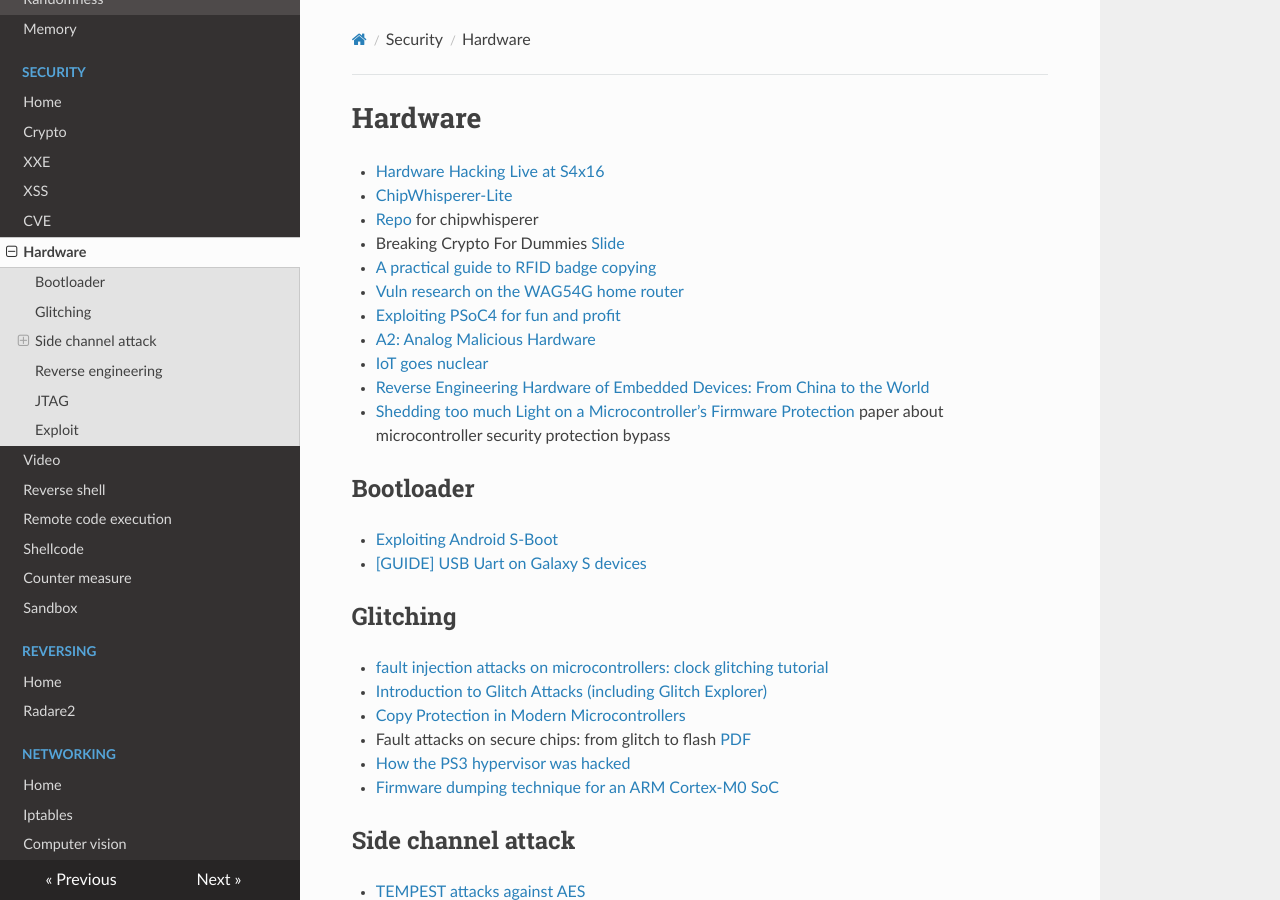
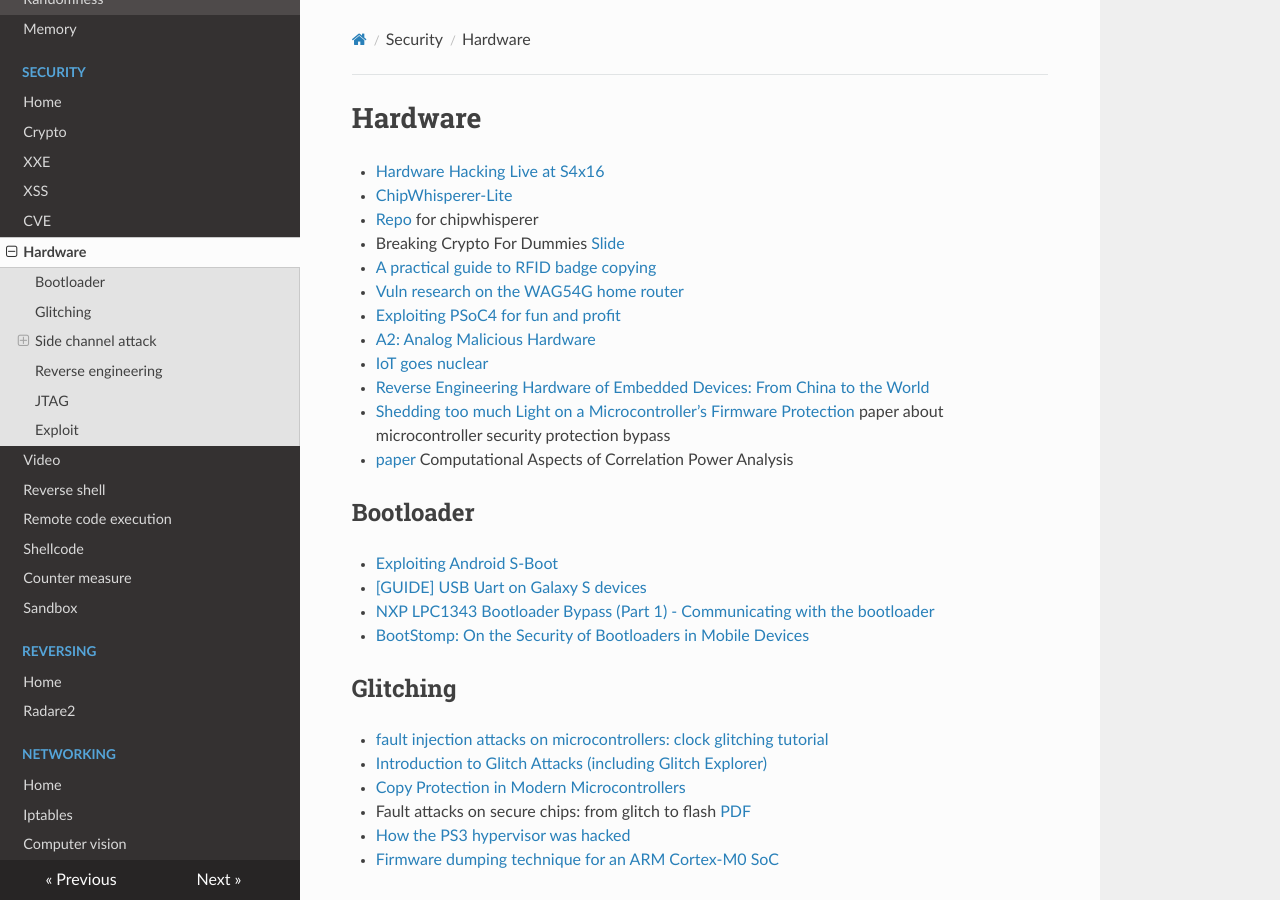
Before and after one commit to gipi/low-level, an MkDocs documentation site: the page built from docs/security/hardware.md, in a window 1280 px wide and 900 px high. Built offline with MkDocs 1.6.1, drawn with Linux system fonts in a browser that asks for light colours; nearby versions of some CDN libraries; old or Windows-style settings are respelled for this version of MkDocs.

Commit message:
security/hardware: add links.

```diff
--- a/docs/security/hardware.md
+++ b/docs/security/hardware.md
@@ -11,11 +11,14 @@
  - [IoT goes nuclear](https://blog.acolyer.org/2017/06/22/iot-goes-nuclear-creating-a-zigbee-chain-reaction/)
  - [Reverse Engineering Hardware of Embedded Devices: From China to the World](http://blog.sec-consult.com/2017/07/reverse-engineering-hardware.html)
  - [Shedding too much Light on a Microcontroller’s Firmware Protection](https://www.usenix.org/system/files/conference/woot17/woot17-paper-obermaier.pdf) paper about microcontroller security protection bypass
+ - [paper](https://eprint.iacr.org/2015/260.pdf) Computational Aspects of Correlation Power Analysis
 
 ## Bootloader
 
  - [Exploiting Android S-Boot](http://hexdetective.blogspot.it/2017/02/exploiting-android-s-boot-getting.html)
  - [[GUIDE] USB Uart on Galaxy S devices](https://forum.xda-developers.com/showthread.php?t=1901376)
+ - [NXP LPC1343 Bootloader Bypass (Part 1) - Communicating with the bootloader](https://toothless.co/blog/bootloader-bypass-part1/)
+ - [BootStomp: On the Security of Bootloaders in Mobile Devices](http://cs.ucsb.edu/~yanick/publications/2017_sec_bootstomp.pdf)
 
 ## Glitching
 
```
